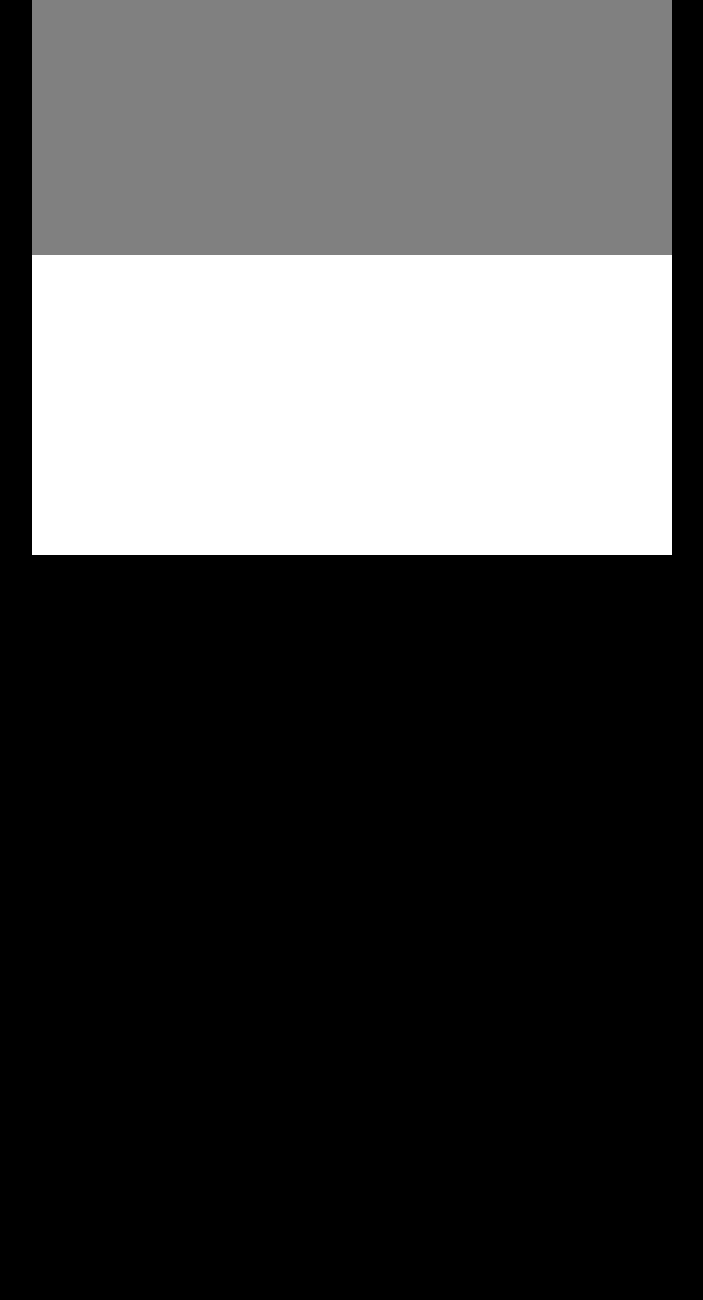
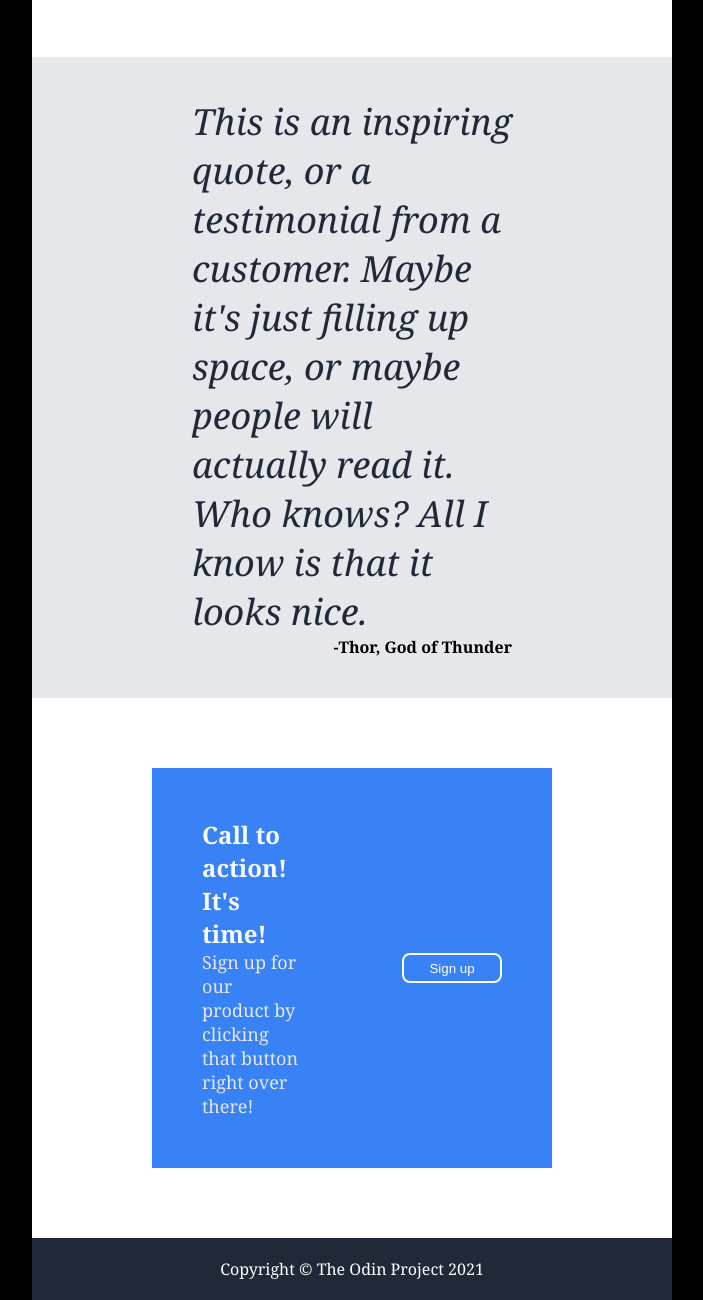
Before and after one commit to Kargo59/landing-page, a plain HTML site: page index.html in a window 1280 px wide. Shown: the part 1071-2371 px from the top of the page, without its empty margins (288-991 px from the left). Before the commit the page ends 1626 px from the top, so only its background shows below. Drawn offline with Linux system fonts and the light colour scheme.

Commit message:
finish the whole page

```diff
--- a/index.html
+++ b/index.html
@@ -51,9 +51,30 @@
             </div>
         </div>
     </div>
-    <div class="third-row"></div>
+    <div class="third-row">
+        <div class="third-row-main">
+            <div class="third-row-main-top">This is an inspiring quote, or a
+                testimonial from a customer. Maybe it's just filling up space,
+                or maybe people will actually read it. Who knows? All I know is
+                that it looks nice.
+            </div>
+            <div class="third-row-main-bottom">-Thor, God of Thunder</div>
+        </div>
+    </div>
 
-    <div class="fourth-row"></div>
+    <div class="fourth-row">
+        <div class="fourth-row-main">
+            <div class="fourth-row-main-left">
+                <div class="fourth-row-text-upper">Call to action! It's time!</div>
+                <div class="fourth-row-text-lower">Sign up for our product by
+                    clicking that button right over there!</div>
+            </div>
+            <div class="fourth-row-main-right">
+                <button>Sign up</button>
+            </div>
+        </div>
+    </div>
+    <div class="footer">Copyright &copy; The Odin Project 2021</div>
 
 
 
--- a/style.css
+++ b/style.css
@@ -2,7 +2,8 @@ body {
     display: flex;
     flex-direction: column;
     margin: 0;
-    overflow: hidden;
+    overflow-y:scroll;
+    overflow-x:hidden;
     min-height: 100vh;
     margin-left: 25%;
     margin-right: 25%;
@@ -106,7 +107,7 @@ body {
     font-size: 36px;
     font-weight: bold;
     color:#1F2937;
-    padding: 20px
+    padding: 20px;
 }
 
 .second-row-main {
@@ -114,15 +115,20 @@ body {
     flex-direction: column;
     flex: 1;
     min-width: 50%;
-    justify-content: center;
+    max-width: 80%;
+    /* justify-content: center; */
     /* align-items: flex-start; */
     gap: 20px;
+    padding-bottom: 100px;
 }
 
 .boxes {
     display: flex;
     flex: 1;
     min-width: 50%;
+    justify-items: center;
+    /* gap:20px; */
+
 }
 
 .box{
@@ -144,19 +150,103 @@ body {
     display: flex;
     flex: 1;
     min-width: 50%;
-    justify-content: center;
+    justify-items: center;
     text-align: center;
     text-justify: auto;
 
+
+}
+
+.third-row {
+    display: flex;
+    background-color: #E5E7EB;
+}
+
+.third-row-main {
+    display: flex;
+    flex-direction: column;
+    justify-content: center;
+    align-items: center;
+    flex-grow: 1;
+    min-width: 50%;
+    /* max-width: 80%; */
+    padding: 10%;
+
+}
+
+.third-row-main-top {
+    display: flex;
+    flex: 1;
+    font-size: 36px;
+    font-style: italic;
+    font-weight: lighter;
+    color: #1F2937
+}
+
+.third-row-main-bottom {
+    display: flex;
+    flex-grow: 1;
+    justify-content: flex-end;
+    min-width: 100%;
+    font-weight: bolder;
 }
 
 
-.third-row {
-    background-color: gray;
-}
+
 
 .fourth-row {
     background-color: white;
+    display: flex;
+    justify-content: center;
+    flex-direction: column;
+}
+
+.fourth-row-main {
+    display: flex;
+    background-color: #3882F6;
+    margin-bottom: 70px;
+    margin-top: 70px;
+
+}
+
+.fourth-row-main-left,
+.fourth-row-main-right {
+    display: flex;
+    padding: 50px;
+    justify-content: center;
+}
+
+.fourth-row-main-right {
+    align-items: center;
+    padding-left: 50px;
+}
+
+.fourth-row-main-left {
+    flex-direction: column;
+}
+
+.fourth-row-text-upper {
+display: flex;
+font-size: 24px;
+font-weight: bold;
+color: #F9FAF8
+}
+
+.fourth-row-text-lower {
+display: flex;
+font-size: 18px;
+color: #E5E7EB;
+}
+
+.footer {
+    display: flex;
+    background-color:#1F2937;
+    width: 100%;
+    color:white;
+    justify-content: center;
+    align-items: center;
+    padding-top: 20px;
+    padding-bottom: 20px;
 }
 
 li {
@@ -171,10 +261,18 @@ a {
     color: #E5E7EB;
 }
 
-.first-row-bottom-button button {
+.first-row-bottom-button button,
+.fourth-row-main-right button {
     background-color: #3882F6;
     color: white;
     border-radius: 8px;
     width: 100px;
     height: 30px;
+    border-style: solid;
+    border-color: #1F2937;
 }
+
+.fourth-row-main-right button {
+    border-color: white;
+
+}
```
